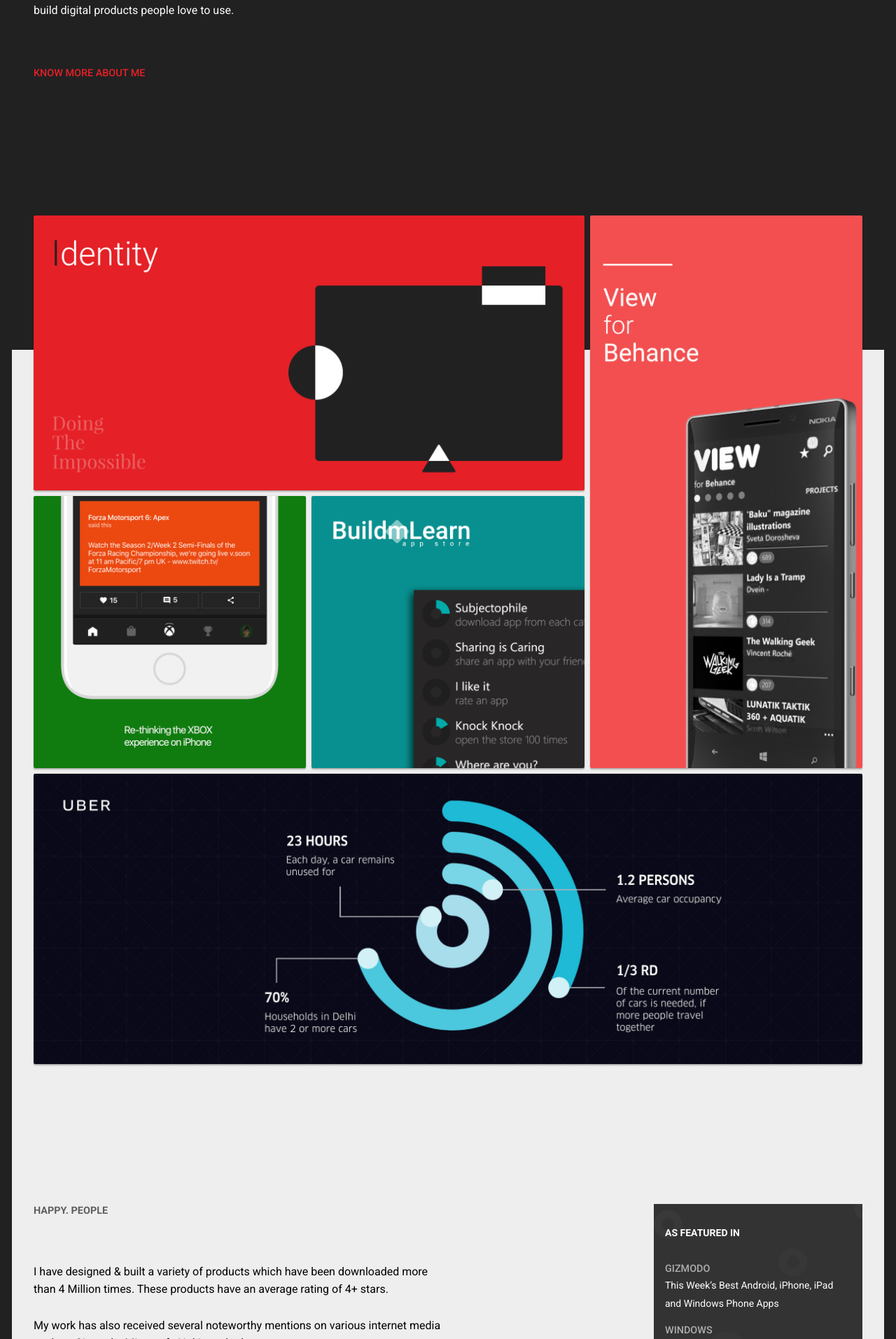
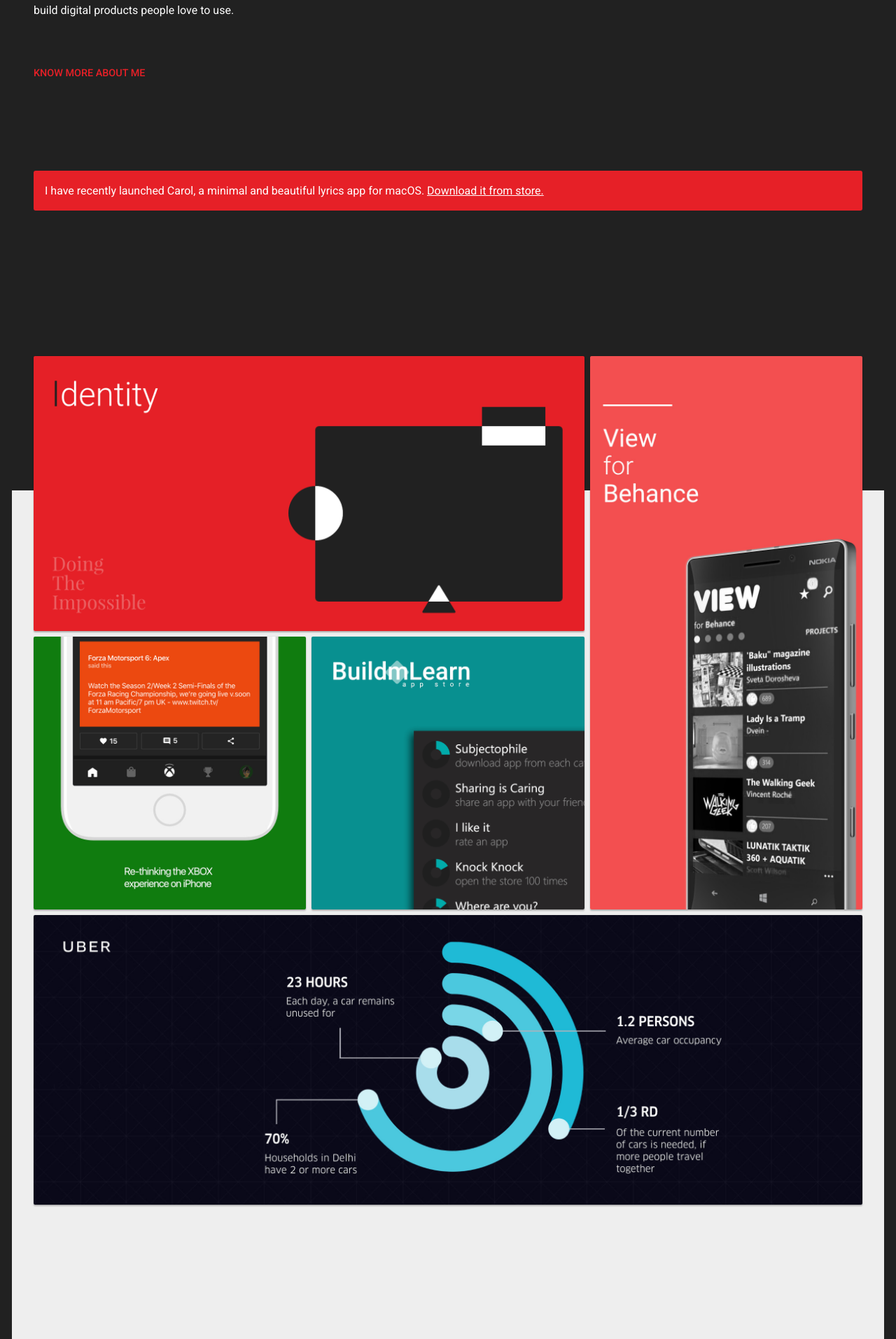
Before and after one commit to AnaghSharma/anaghsharma.github.io, a Jekyll site: the page built from index.html, in a window 1280 px wide. Shown: the part 630-2544 px from the top of the page at 70% size. Built offline with Jekyll 4.4.1, drawn with Linux system fonts in a browser that asks for light colours; nearby versions of some CDN libraries.

Commit message:
Added promote section on homepage

```diff
--- a/index.html
+++ b/index.html
@@ -17,6 +17,15 @@
     <a href="{{ site.url }}/about" class="primary quiet font-medium font-primary-color">KNOW MORE ABOUT ME</a>
   </div>
 </div>
+<section id="promote">
+  <div class="row mt6">
+    <div class="columns">
+      <div class="br3" style="background-color:#e62027">
+        <p class="pv3 ph3">I have recently launched Carol, a minimal and beautiful lyrics app for macOS. <a href="{{ site.url }}/store" class="no-decoration-light" style="text-decoration:underline;">Download it from store.</a></p>
+      </div>
+    </div>
+  </div>
+</section>
 <section id="projects" class="mt6">
     <div class="row expanded mt5">
       <div class="portfolio-background mt7 pb4">
--- a/scss/_custom.scss
+++ b/scss/_custom.scss
@@ -514,3 +514,7 @@
     margin-right: 0;
   }
 }
+
+.br3 {
+  border-radius: 3px;
+}
```
Also changed, not shown: css/app.css.
